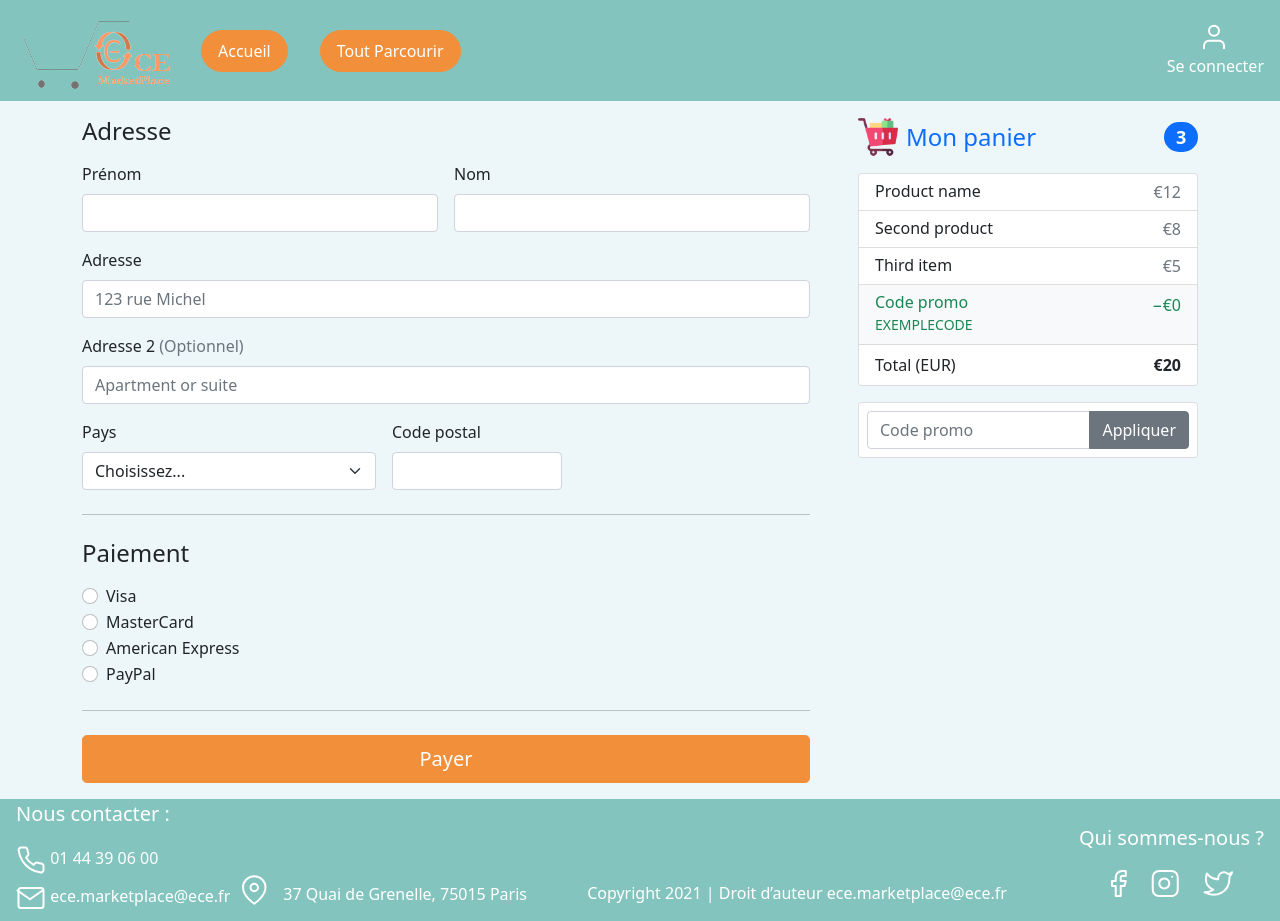
After one commit to Jezila23/marketplace, a PHP site: page /panier.php in a window 1280 px wide. The commit adds this page. Run offline with PHP 8.4, Linux system fonts and the light colour scheme.

Commit message:
création panier

```diff
--- a/src/include/footer.inc.php
+++ b/src/include/footer.inc.php
@@ -1,4 +1,4 @@
-<footer class="fixed-bottom d-flex flex-wrap align-items-end justify-content-center justify-content-lg-between">
+<footer class="container-flow w-100 d-flex flex-wrap align-items-end justify-content-center justify-content-lg-between">
         <div class="ms-3 col-auto footer-left">
             <div class="row">
                 <p class="col fs-5">Nous contacter :</p>
@@ -67,6 +67,12 @@
     <?php if (isset($flickity) && $flickity) : ?>
         <script src="https://unpkg.com/flickity@2/dist/flickity.pkgd.min.js"></script>
     <?php endif ?>
+
+
+    <?php if(isset($boostrap) && $boostrap) : ?>
+    <script src="/docs/5.0/dist/js/bootstrap.bundle.min.js" integrity="sha384-gtEjrD/SeCtmISkJkNUaaKMoLD0//ElJ19smozuHV6z3Iehds+3Ulb9Bn9Plx0x4" crossorigin="anonymous"></script>
+    <script src="form-validation.js"></script>
+    <?php endif ?>
 </body>
 
 </html>
--- a/src/include/header.inc.php
+++ b/src/include/header.inc.php
@@ -29,7 +29,7 @@
 
                 <ul class="nav">
                     <li class="nav-item mx-3"><a href="./index.php" class="nav-link btn btn-primary rounded-pill">Accueil</a></li>
-                    <li class="nav-item mx-3"><a href="#" class="nav-link btn btn-primary rounded-pill">Tout Parcourir</a></li>
+                    <li class="nav-item mx-3"><a href="./toutParcourir.php" class="nav-link btn btn-primary rounded-pill">Tout Parcourir</a></li>
                     <?php if (isset($_SESSION["acheteur"])) : ?>
                         <li class="nav-item mx-3"><a href="#" class="nav-link btn btn-primary rounded-pill">Notifications</a></li>
                     <?php endif ?>
--- /dev/null
+++ b/src/panier.php
@@ -0,0 +1,140 @@
+<?php
+$titre = "Mon Panier";
+require_once("./include/header.inc.php");
+?>
+
+
+<div class="container">
+    <main>
+        <div class="row pt-3 g-5">
+            <div class="col-md-5 col-lg-4 order-md-last">
+                <h4 class="d-flex justify-content-start align-items-center mb-3">
+                    <img class="d-block" src="/images/cart.png" alt="Mon Panier" width="40" height="40" />
+                    <span class="ms-2 text-primary">Mon panier</span>
+                    <span class="ms-auto badge bg-primary rounded-pill">3</span>
+                </h4>
+                <ul class="list-group mb-3">
+                    <li class="list-group-item d-flex justify-content-between lh-sm">
+                        <div>
+                            <h6 class="my-0">Product name</h6>
+                        </div>
+                        <span class="text-muted">€12</span>
+                    </li>
+                    <li class="list-group-item d-flex justify-content-between lh-sm">
+                        <div>
+                            <h6 class="my-0">Second product</h6>
+                        </div>
+                        <span class="text-muted">€8</span>
+                    </li>
+                    <li class="list-group-item d-flex justify-content-between lh-sm">
+                        <div>
+                            <h6 class="my-0">Third item</h6>
+                        </div>
+                        <span class="text-muted">€5</span>
+                    </li>
+                    <li class="list-group-item d-flex justify-content-between bg-light">
+                        <div class="text-success">
+                            <h6 class="my-0">Code promo</h6>
+                            <small>EXEMPLECODE</small>
+                        </div>
+                        <span class="text-success">−€0</span>
+                    </li>
+                    <li class="list-group-item d-flex justify-content-between">
+                        <span>Total (EUR)</span>
+                        <strong>€20</strong>
+                    </li>
+                </ul>
+
+                <form class="card p-2">
+                    <div class="input-group">
+                        <input type="text" class="form-control" placeholder="Code promo">
+                        <button type="submit" class="btn btn-secondary">Appliquer</button>
+                    </div>
+                </form>
+            </div>
+            <div class="col-md-7 col-lg-8">
+                <h4 class="mb-3">Adresse</h4>
+                <form class="needs-validation" novalidate>
+                    <div class="row g-3">
+                        <div class="col-sm-6">
+                            <label for="firstName" class="form-label">Prénom</label>
+                            <input type="text" class="form-control" id="firstName" placeholder="" value="" required>
+                            <div class="invalid-feedback">
+                                Un prénom valide est requis.
+                            </div>
+                        </div>
+
+                        <div class="col-sm-6">
+                            <label for="lastName" class="form-label">Nom</label>
+                            <input type="text" class="form-control" id="lastName" placeholder="" value="" required>
+                            <div class="invalid-feedback">
+                                Un nom valide est requis
+                            </div>
+                        </div>
+
+                        <div class="col-12">
+                            <label for="address" class="form-label">Adresse</label>
+                            <input type="text" class="form-control" id="address" placeholder="123 rue Michel" required>
+                            <div class="invalid-feedback">
+                                Merci de saisir votre adresse de livraison.
+                            </div>
+                        </div>
+
+                        <div class="col-12">
+                            <label for="address2" class="form-label">Adresse 2 <span class="text-muted">(Optionnel)</span></label>
+                            <input type="text" class="form-control" id="address2" placeholder="Apartment or suite">
+                        </div>
+
+                        <div class="col-md-5">
+                            <label for="country" class="form-label">Pays</label>
+                            <select class="form-select" id="country" required>
+                                <option value="">Choisissez...</option>
+                                <option>France</option>
+                            </select>
+                            <div class="invalid-feedback">
+                                Merci de sélectionner un pays valide.
+                            </div>
+                        </div>
+
+                        <div class="col-md-3">
+                            <label for="zip" class="form-label">Code postal</label>
+                            <input type="text" class="form-control" id="zip" placeholder="" required>
+                            <div class="invalid-feedback">
+                                Un code postal est requis.
+                            </div>
+                        </div>
+                    </div>
+
+                    <hr class="my-4">
+
+                    <h4 class="mb-3">Paiement</h4>
+
+                    <div class="my-3">
+                        <div class="form-check">
+                            <input id="visa" name="paymentMethod" type="radio" class="form-check-input" required>
+                            <label class="form-check-label" for="visa">Visa</label>
+                        </div>
+                        <div class="form-check">
+                            <input id="mastercard" name="paymentMethod" type="radio" class="form-check-input" required>
+                            <label class="form-check-label" for="mastercard">MasterCard</label>
+                        </div>
+                        <div class="form-check">
+                            <input id="american" name="paymentMethod" type="radio" class="form-check-input" required>
+                            <label class="form-check-label" for="american">American Express</label>
+                        </div>
+                        <div class="form-check">
+                            <input id="paypal" name="paymentMethod" type="radio" class="form-check-input" required>
+                            <label class="form-check-label" for="paypal">PayPal</label>
+                        </div>
+                    </div>
+
+                    <hr class="my-4">
+
+                    <button class="mb-3 w-100 btn btn-primary btn-lg" type="submit">Payer</button>
+                </form>
+            </div>
+        </div>
+    </main>
+</div>
+
+<?php require_once("./include/footer.inc.php"); ?>
--- a/src/quisommesnous.php
+++ b/src/quisommesnous.php
@@ -2,13 +2,13 @@
 $titre = "Qui sommes nous";
 require_once('./include/header.inc.php');
 ?>
-<div class="ms-3" id="quiSommesNous">
+<div class="ms-3 h-100" id="quiSommesNous">
 	<h1 class="mb-3">QUI SOMMES-NOUS ?</h1>
 	<p>ECE MarketPlace est un site réservé à la communauté ECE Paris.<br />
 		Ce site vous permet d’acheter à un prix négociable des meubles, des objets d’art, des accessoires VIP ou encore du matériel scolaire.</p>
 	<p>Alors n’attendez-pas, passez commande !</p>
 	<h2 class="mb-3">NOS ENGAGEMENTS :</h2>
-	<p>Nous faisons tout notre possible pour vous accompagner lors de vos achats et faciliter vos échanges avec nos fournisseurs. <br/>
+	<p>Nous faisons tout notre possible pour vous accompagner lors de vos achats et faciliter vos échanges avec nos fournisseurs. <br />
 		En cas de doutes ou de questionnements, vous pouvez nous joindre par téléphone au 01 44 39 06 00 ou par <a href='charlene.corencin@edu.ece.fr'>email</a>.</p>
 </div>
 
--- a/src/styles.css
+++ b/src/styles.css
@@ -1,9 +1,9 @@
 html, body {
     margin: 0;
-    height: 100%;
     width: 100%;
+    height:100%;
     box-sizing: border-box;
-    overflow-y: hidden;
+    -webkit-overflow-scrolling: touch;
 }
 
 *, *:before, *:after {
@@ -16,6 +16,9 @@ header {
 
 body {
     background-color: #EDF6F9;
+    display: flex;
+    flex-direction: column;
+    justify-content: space-between;
 }
 
 .btn-primary, .btn-primary:visited {
@@ -60,11 +63,10 @@ footer {
     flex-direction: column;
     justify-content: flex-start;
     align-items: flex-start;
-    height: 100%;
     color: #F28F3B;
 }
 
-.card {
+.card-produit {
     width: 250px;
     height: 200px;
     background-color: #FFEEDD;
@@ -83,3 +85,9 @@ footer {
     color: black;
     text-decoration: none;
 }
+
+@media only screen and (max-width: 480px) {
+    html, body {
+        overflow: scroll;
+    }
+}
```
Also changed, not shown: src/include/fonctions.inc.php (+3 -6 lines).
